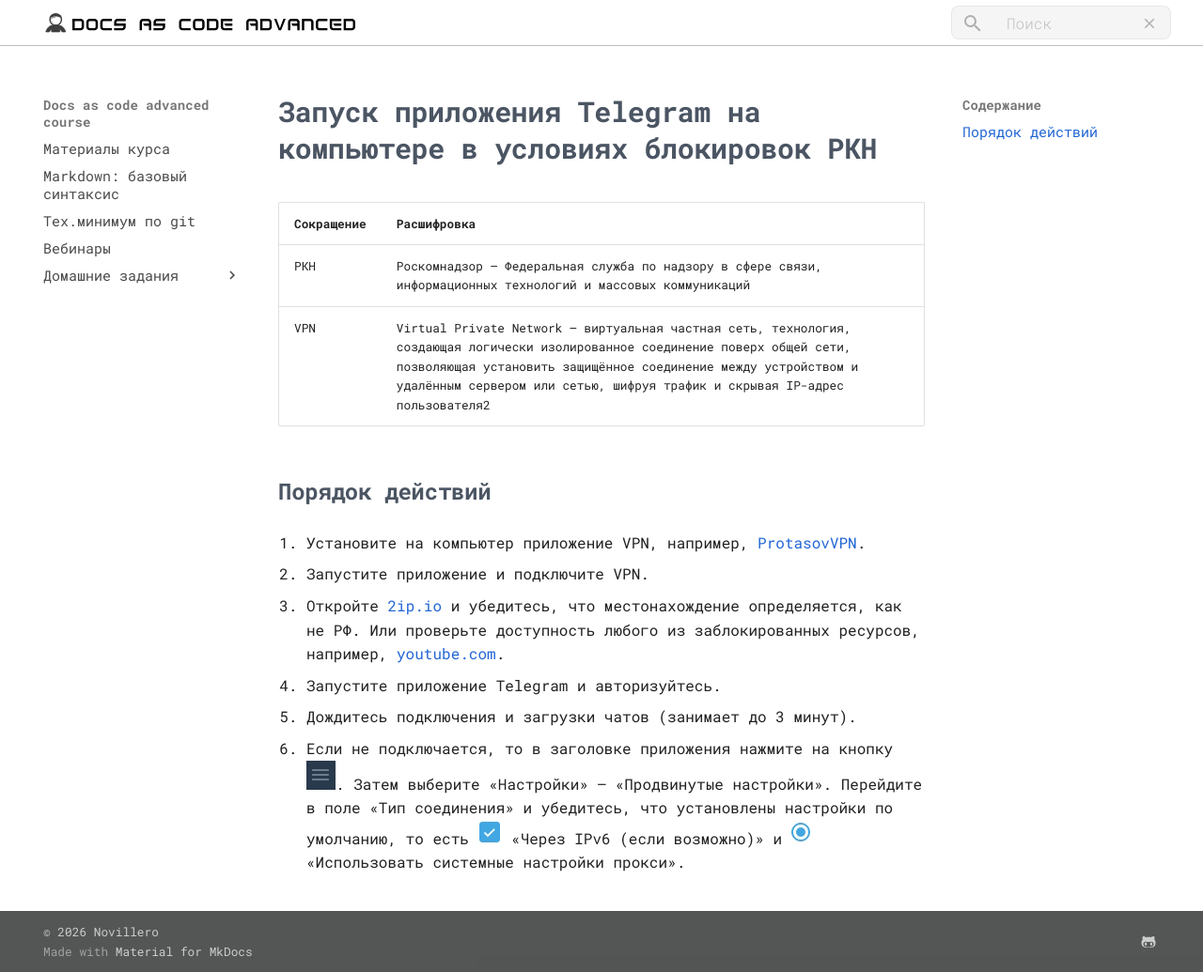
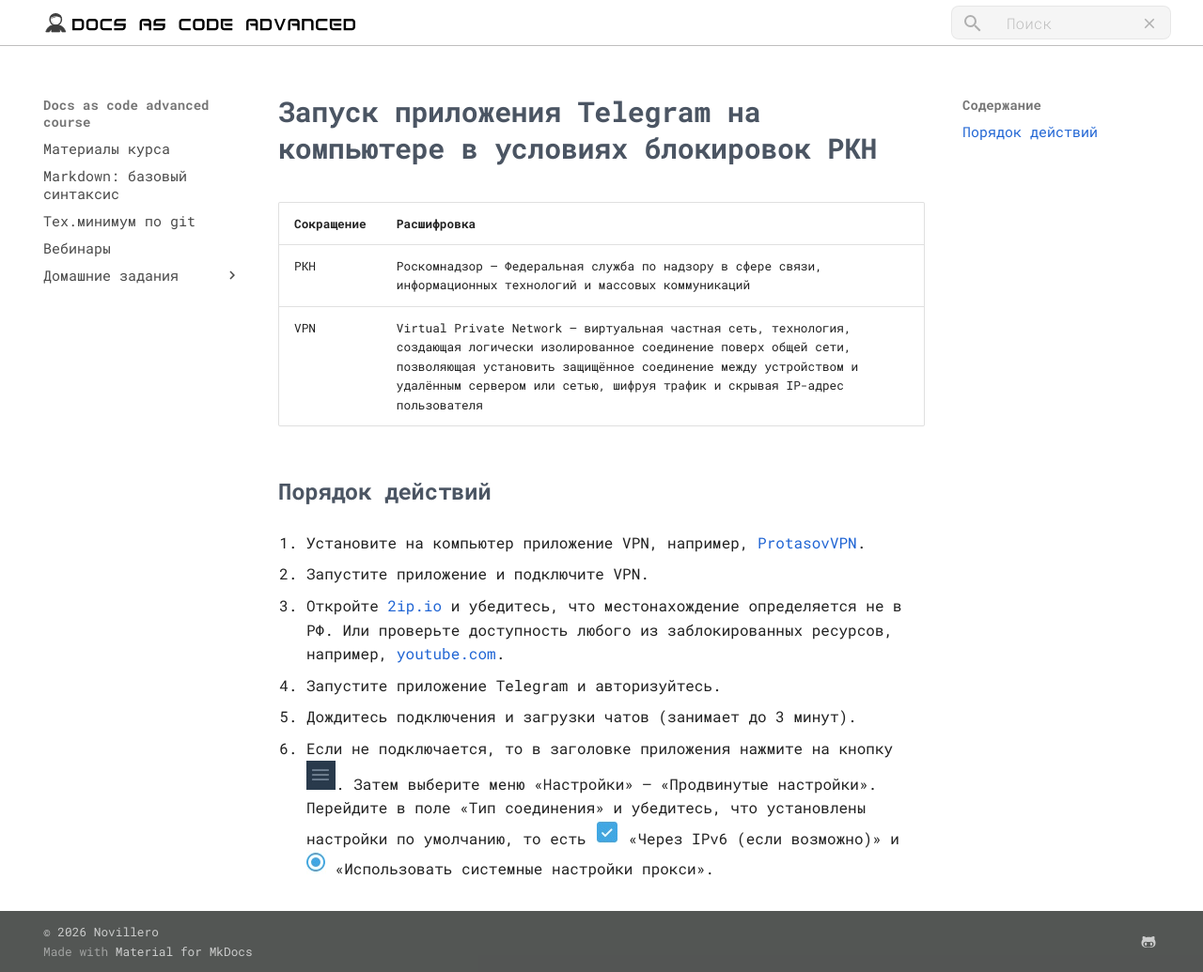
Before and after one commit to novillero/dac-4, an MkDocs documentation site: the page built from docs/instructions/alla296016269-instuction.md, in a window 1280 px wide and 1035 px high. Shown: the whole window at 94% size. Built offline with MkDocs 1.6.1 and Material for MkDocs 9.7.7, drawn with Linux system fonts in a browser that asks for light colours.

Commit message:
внесение корректировок

```diff
--- a/docs/instructions/alla296016269-instuction.md
+++ b/docs/instructions/alla296016269-instuction.md
@@ -1,16 +1,9 @@
-
-
-
-
-
 # Запуск приложения Telegram на компьютере в условиях блокировок РКН
-
 
 | Сокращение | Расшифровка |
 |-----------|-----------|
 | РКН | Роскомнадзор — Федеральная служба по надзору в сфере связи, информационных технологий и массовых коммуникаций |
-| VPN | Virtual Private Network — виртуальная частная сеть, технология, создающая логически изолированное соединение поверх общей сети, позволяющая установить защищённое соединение между устройством и удалённым сервером или сетью, шифруя трафик и скрывая IP-адрес пользователя2 |
-
+| VPN | Virtual Private Network — виртуальная частная сеть, технология, создающая логически изолированное соединение поверх общей сети, позволяющая установить защищённое соединение между устройством и удалённым сервером или сетью, шифруя трафик и скрывая IP-адрес пользователя |
 
 ## Порядок действий
 
@@ -18,10 +11,10 @@
 
 1. Запустите приложение и подключите VPN.
 
-1. Откройте [2ip.io](https://2ip.io/ru/geoip/) и убедитесь, что местонахождение определяется, как не РФ. Или проверьте доступность любого из заблокированных ресурсов, например, [youtube.com](https://www.youtube.com/).
+1. Откройте [2ip.io](https://2ip.io/ru/geoip/) и убедитесь, что местонахождение определяется не в РФ. Или проверьте доступность любого из заблокированных ресурсов, например, [youtube.com](https://www.youtube.com/).
 
 1. Запустите приложение Telegram и авторизуйтесь.
 
 1. Дождитесь подключения и загрузки чатов (занимает до 3 минут).
 
-1. Если не подключается, то в заголовке приложения нажмите на кнопку ![alt text](2-1.jpg). Затем выберите «Настройки» — «Продвинутые настройки». Перейдите в поле «Тип соединения» и убедитесь, что установлены настройки по умолчанию, то есть ![](3-1.jpg) «Через IPv6 (если возможно)» и ![ ](4-1.jpg) «Использовать системные настройки прокси».
+1. Если не подключается, то в заголовке приложения нажмите на кнопку ![Настройки](2-1.jpg). Затем выберите меню «Настройки» — «Продвинутые настройки». Перейдите в поле «Тип соединения» и убедитесь, что установлены настройки по умолчанию, то есть ![](3-1.jpg) «Через IPv6 (если возможно)» и ![ ](4-1.jpg) «Использовать системные настройки прокси».
```
